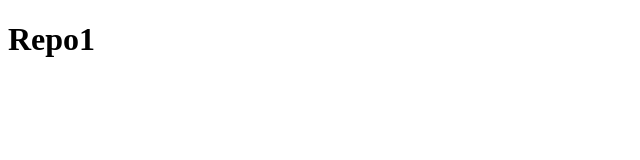
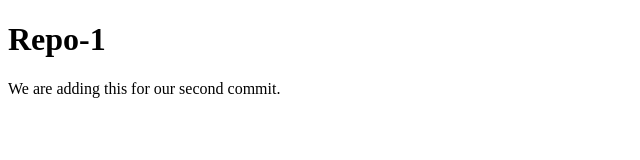
Before and after one commit to MikeRoe21/repo-1, a plain HTML site: page index.html in a window 1280 px wide. Shown: the whole page, without its empty margins (0-640 px from the left). Drawn offline with Linux system fonts and the light colour scheme.

Commit message:
additions to index.html

```diff
--- a/index.html
+++ b/index.html
@@ -2,9 +2,10 @@
 
 <html>
 	<head>
-		<title>Index - Repo1></title>
+		<title>Index - Repo-1></title>
 	</head>
 		<body>
-		<h1> Repo1 </h1>
+			<h1> Repo-1 </h1>
+			<p> We are adding this for our second commit.</p>
 		</body>
 </html>
```
